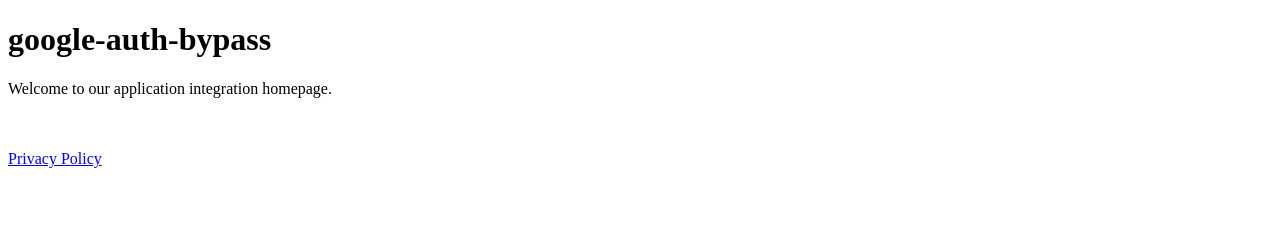
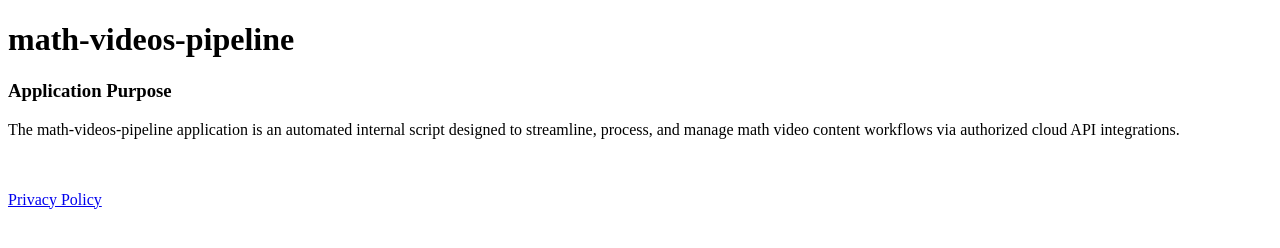
Before and after one commit to KBMath0/google-auth-bypass, a plain HTML site: page index.html in a window 1280 px wide. Drawn offline with Linux system fonts and the light colour scheme.

Commit message:
Update index.html

```diff
--- a/index.html
+++ b/index.html
@@ -1,13 +1,16 @@
 <!DOCTYPE html>
 <html>
 <head>
-    <title>google-auth-bypass</title>
+    <title>math-videos-pipeline</title>
 </head>
 <body>
-    <h1>google-auth-bypass</h1>
-    <p>Welcome to our application integration homepage.</p>
+    <h1>math-videos-pipeline</h1>
+
+    <h3>Application Purpose</h3>
+    <p>The math-videos-pipeline application is an automated internal script designed to streamline, process, and manage math video content workflows via authorized cloud API integrations.</p>
+
     <br><br>
-    <!-- THIS IS THE LINK GOOGLE SCRAPERS REQUIRE -->
+    <!-- CRUCIAL LINKS FOR GOOGLE SCANNERS -->
     <a href="privacy.html">Privacy Policy</a>
 </body>
 </html>
```
